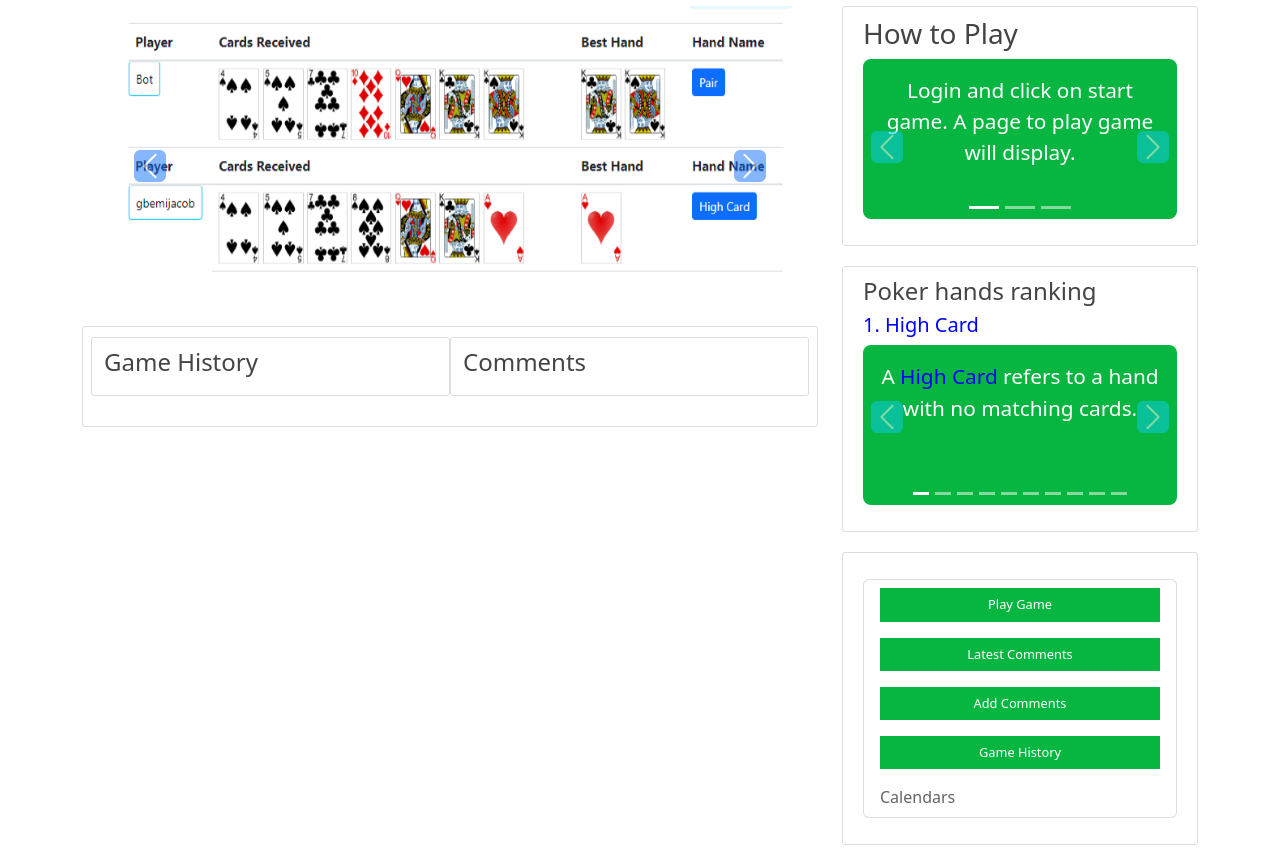
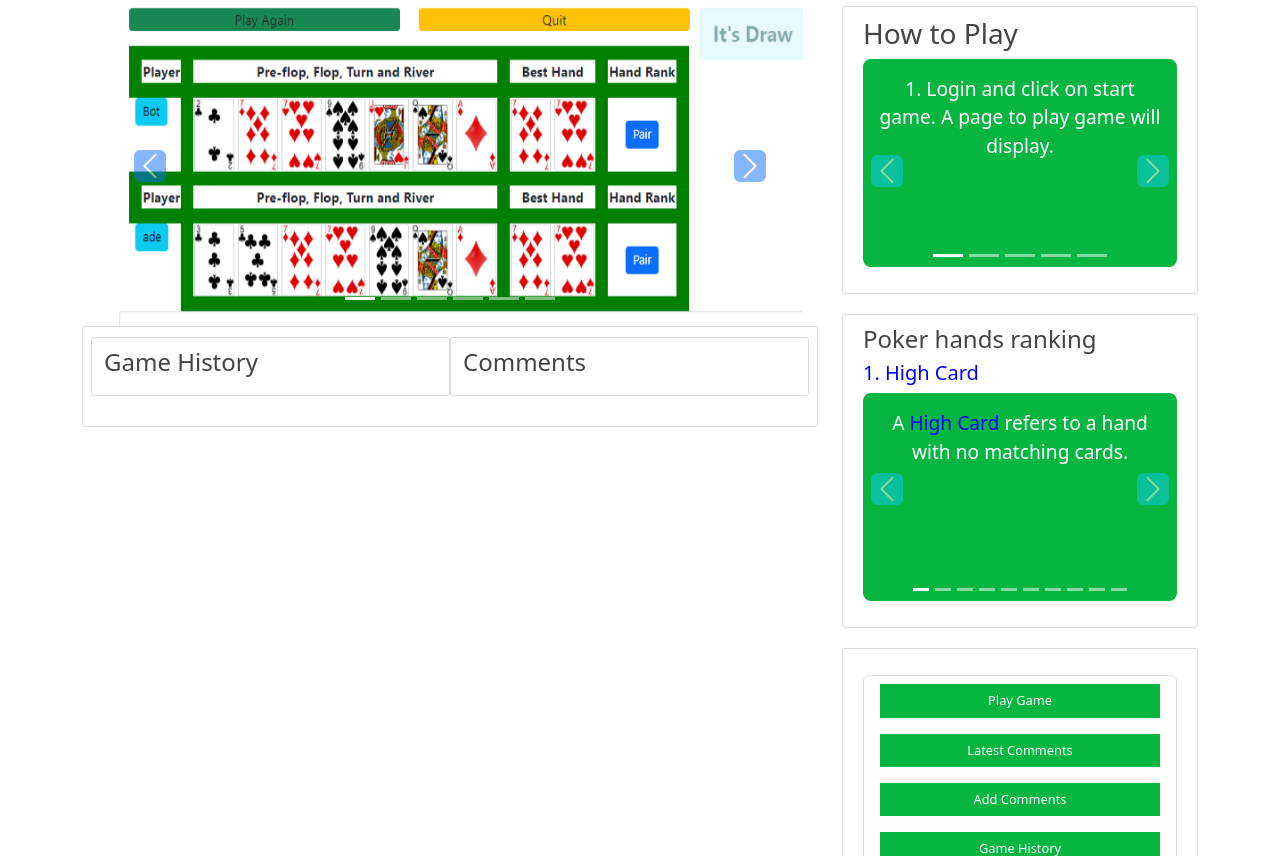
Before and after one commit to jacobgbemi/Naija_Hold-em_Poker, a Flask app: page / in a window 1280 px wide. Shown: the part 58-914 px from the top of the page. Run offline with Flask 3, Linux system fonts and the light colour scheme; data that the repository does not hold is empty; parts of the project's set-up code (start-up, migrations or seed data) failed here and were passed over; some libraries are stand-ins or nearby versions.

Commit message:
how to play and cards table

```diff
--- a/poker/game/forms.py
+++ b/poker/game/forms.py
@@ -7,11 +7,12 @@ from wtforms import StringField, SubmitField, TextAreaField
 
 class GameForm(FlaskForm):
     """
-    Form
+    Game Form
     """
     username = StringField('')
     hand_name = StringField('')
     status = StringField('')
+    submit = SubmitField('Post Game')
 
 # from flask_table import Table, Col
 
--- a/poker/game/player.py
+++ b/poker/game/player.py
@@ -22,9 +22,9 @@ class Player():
         current_player_cards = self.best_hand()[2]
         other_player_cards = other.best_hand()[2]
 
-        if current_player_best_validator_index == other_player_best_validator_index:
-            if other_player_cards < current_player_cards:
-                return current_player_best_validator_index
+        if current_player_best_validator_index == other_player_best_validator_index and\
+                other_player_cards < current_player_cards:
+            return current_player_best_validator_index
 
         if current_player_best_validator_index < other_player_best_validator_index:
             return current_player_best_validator_index
--- a/poker/posts/forms.py
+++ b/poker/posts/forms.py
@@ -5,5 +5,5 @@ from wtforms.validators import DataRequired
 
 class PostForm(FlaskForm):
     title = StringField('Title', validators=[DataRequired()])
-    content = TextAreaField('Do you believe in luck? Yes or No', validators=[DataRequired()])
+    content = TextAreaField('Let\'s know if you had fun', validators=[DataRequired()])
     submit = SubmitField('Post Comment')
--- a/poker/static/styles/home.css
+++ b/poker/static/styles/home.css
@@ -21,12 +21,12 @@
   .how_to_play p{
     background-color: #07b641;
     color: white;
-    height: 10rem;
+    height: 13rem;
     text-align: center;
     border-radius: 0.5rem;
     padding: 1rem 1rem;
     vertical-align: center;
-    font-size: 1.3rem;
+    font-size: 1.2rem;
   }
 
   .how_to_play h5, p span{
@@ -41,3 +41,8 @@
     padding-top: 3.5rem;
     padding-bottom: 2.5rem;
   }
+
+  .game_table {
+    border: 1rem green solid;
+    text-align: center;
+  }
--- a/poker/templates/home.html
+++ b/poker/templates/home.html
@@ -2,22 +2,29 @@
 {% block content %}
 <div class="col">
     <!-- Carousel -->
-  <div id="demo" class="carousel slide" data-bs-ride="carousel">
+  <div id="home" class="carousel slide" data-bs-ride="carousel">
 
     <!-- Indicators/dots -->
     <div class="carousel-indicators">
-      <button type="button" data-bs-target="#demo" data-bs-slide-to="0" class="active"></button>
-      <button type="button" data-bs-target="#demo" data-bs-slide-to="1"></button>
-      <button type="button" data-bs-target="#demo" data-bs-slide-to="2"></button>
-      <button type="button" data-bs-target="#demo" data-bs-slide-to="3"></button>
-      <button type="button" data-bs-target="#demo" data-bs-slide-to="4"></button>
+      <button type="button" data-bs-target="#home" data-bs-slide-to="0" class="active"></button>
+      <button type="button" data-bs-target="#home" data-bs-slide-to="1"></button>
+      <button type="button" data-bs-target="#home" data-bs-slide-to="2"></button>
+      <button type="button" data-bs-target="#home" data-bs-slide-to="3"></button>
+      <button type="button" data-bs-target="#home" data-bs-slide-to="4"></button>
+      <button type="button" data-bs-target="#home" data-bs-slide-to="5"></button>
 
     </div>
 
     <!-- The slideshow/carousel -->
     <div class="carousel-inner ">
       <div class="carousel-item active ">
-        <img src="{{ url_for('static', filename='images/front_page/5.png') }}", width='50', height='320' alt="#"  class="d-block w-100">
+        <img src="{{ url_for('static', filename='images/front_page/draw.png') }}", width='50', height='320' alt="#"  class="d-block w-100">
+      </div>
+      <div class="carousel-item ">
+        <img src="{{ url_for('static', filename='images/front_page/you.png') }}", width='50', height='320' alt="#" class="d-block w-100">
+      </div>
+      <div class="carousel-item ">
+        <img src="{{ url_for('static', filename='images/front_page/bot.png') }}", width='50', height='320' alt="#" class="d-block w-100">
       </div>
       <div class="carousel-item ">
         <img src="{{ url_for('static', filename='images/front_page/4.png') }}", width='50', height='320' alt="#" class="d-block w-100">
@@ -28,16 +35,14 @@
       <div class="carousel-item ">
         <img src="{{ url_for('static', filename='images/front_page/2.png') }}", width='50', height='320' alt="#" class="d-block w-100">
       </div>
-      <div class="carousel-item ">
-        <img src="{{ url_for('static', filename='images/front_page/1.jpg') }}", width='50', height='320' alt="#" class="d-block w-100">
-      </div>
+
     </div>
 
     <!-- Left and right controls/icons -->
-    <button class="carousel-control-prev " type="button" data-bs-target="#demo" data-bs-slide="prev">
+    <button class="carousel-control-prev " type="button" data-bs-target="#home" data-bs-slide="prev">
       <span class="carousel-control-prev-icon btn btn-primary"></span>
     </button>
-    <button class="carousel-control-next " type="button" data-bs-target="#demo" data-bs-slide="next">
+    <button class="carousel-control-next " type="button" data-bs-target="#home" data-bs-slide="next">
       <span class="carousel-control-next-icon btn btn-primary"></span>
     </button>
   </div>
--- a/poker/templates/layout.html
+++ b/poker/templates/layout.html
@@ -12,6 +12,7 @@
     <link rel="stylesheet" type="text/css" href="{{ url_for('static', filename='styles/home.css') }}">
     <link href="https://cdn.jsdelivr.net/npm/bootstrap@5.2.3/dist/css/bootstrap.min.css" rel="stylesheet">
     <script src="https://cdn.jsdelivr.net/npm/bootstrap@5.2.3/dist/js/bootstrap.bundle.min.js"></script>
+    <script src="https://ajax.googleapis.com/ajax/libs/jquery/3.6.1/jquery.min.js"></script>
 
     {% if title %}
         <title>Texas Hold'em Poker - {{ title }}</title>
@@ -77,23 +78,38 @@
               <button type="button" data-bs-target="#howto" data-bs-slide-to="0" class="active"></button>
               <button type="button" data-bs-target="#howto" data-bs-slide-to="1"></button>
               <button type="button" data-bs-target="#howto" data-bs-slide-to="2"></button>
+              <button type="button" data-bs-target="#howto" data-bs-slide-to="3"></button>
+              <button type="button" data-bs-target="#howto" data-bs-slide-to="4"></button>
             </div>
 
             <!-- The slideshow/carousel -->
             <div class="carousel-inner ">
               <div class="carousel-item active how_to_play">
                 <p class="d-block w-100">
-                  Login and click on start game. A page to play game will display.
+                  1. Login and click on start game. A page to play game will display.
                 </p>
               </div>
               <div class="carousel-item how_to_play">
                 <p class="d-block w-100">
-                  Then click play, and have fun.
+                  2. Then click play. <br/> Then game is between you and the Bot.
+                  <br/> Have fun.
                 </p>
               </div>
               <div class="carousel-item how_to_play">
                 <p class="d-block w-100">
-                  You can click play again to play as many time as you want. When you are done, you can quit the game.
+                  3. For each round, you have seven cards and the Bot have seven cards,
+                  two cards from the Pre-flop, three cards from the Flop, one card from the Turn, and one card from the River.
+                </p>
+              </div>
+              <div class="carousel-item how_to_play">
+                <p class="d-block w-100">
+                  4. You and the Bot receive two different cards from the Pre-flop, but the cards from the Flop, Turn, and River are the same.
+                  The winning hand comes from the Pre-flop.
+                </p>
+              </div>
+              <div class="carousel-item how_to_play">
+                <p class="d-block w-100">
+                  5. You can click play again to play as many time as you want. When you are done, you can quit the game.
                 </p>
               </div>
 
--- a/poker/templates/start_game.html
+++ b/poker/templates/start_game.html
@@ -1,7 +1,7 @@
 {% extends "layout.html" %}
 {% block content %}
     <div>
-        <p><a class="btn btn-success btn-sm btn-block game_links" type="button" href="{{ url_for('games.show_cards', username=current_user.username) }}">Play</a></p>
+        <p><a onclick=addToDb() class=" btn btn-success btn-sm btn-block game_links send__data__btn" type="button" href="{{ url_for('games.show_cards', username=current_user.username) }}">Play</a></p>
     </div>
 
     <div class="centralize">
@@ -15,7 +15,7 @@
             {% endfor %}
     </div>
     <div>
-        <p><a class="nav-item nav-link btn btn-success btn-sm btn-block game_links" type="button" href="{{ url_for('games.show_cards', username=current_user.username) }}">Play</a></p>
+        <p><a onclick=addToDb() class="send__data__btn nav-item nav-link btn btn-success btn-sm btn-block game_links" type="button" href="{{ url_for('games.show_cards', username=current_user.username) }}">Play</a></p>
     </div>
 
 
```
Also changed, not shown: poker/game/routes.py (+37 -16 lines), poker/static/scripts/index.js (+69 -0 lines), poker/templates/create_game.html (+30 -31 lines), instance/site.db, poker/static/images/front_page/1.jpg (deleted), poker/static/images/front_page/5.png (deleted), poker/static/images/front_page/bot.PNG (added), poker/static/images/front_page/draw.PNG (added), poker/static/images/front_page/you.PNG (added).
